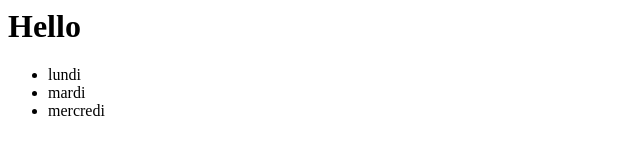
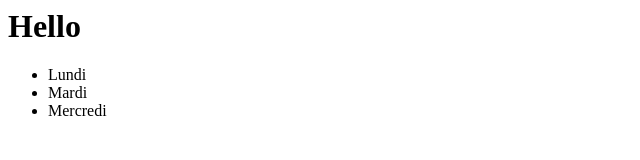
Before and after one commit to maelie-poussier/premier-repo-github, a plain HTML site: page index.html in a window 1280 px wide. Shown: the full height of the page, 0-640 px from the left. Drawn offline with Linux system fonts and the light colour scheme.

Commit message:
majuscule

```diff
--- a/index.html
+++ b/index.html
@@ -2,12 +2,12 @@
 
 <ul>
     <li>
-        lundi
+        Lundi
     </li>
     <li>
-        mardi
+        Mardi
     </li>
     <li>
-        mercredi
+        Mercredi
     </li>
 </ul>
```
